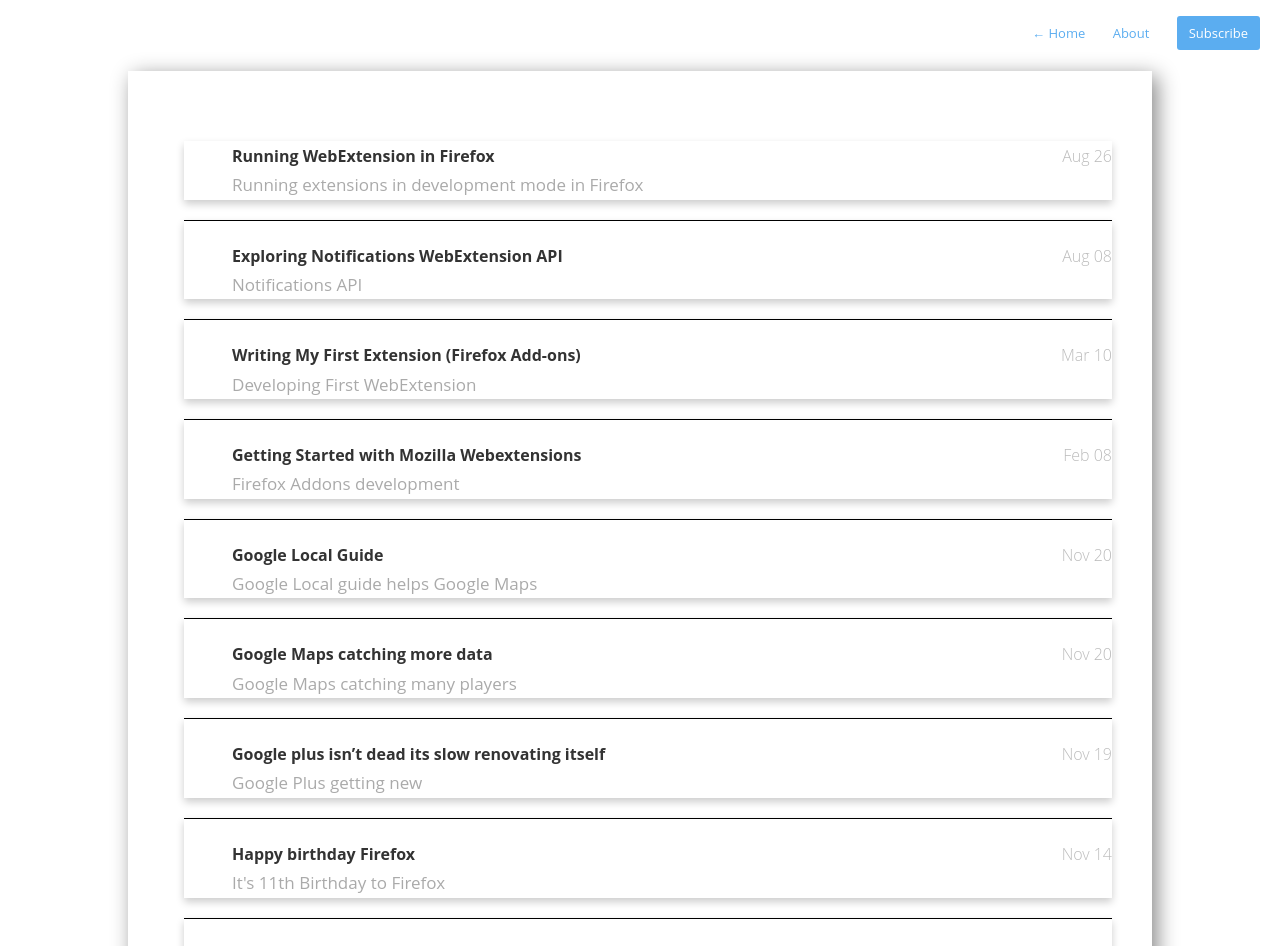
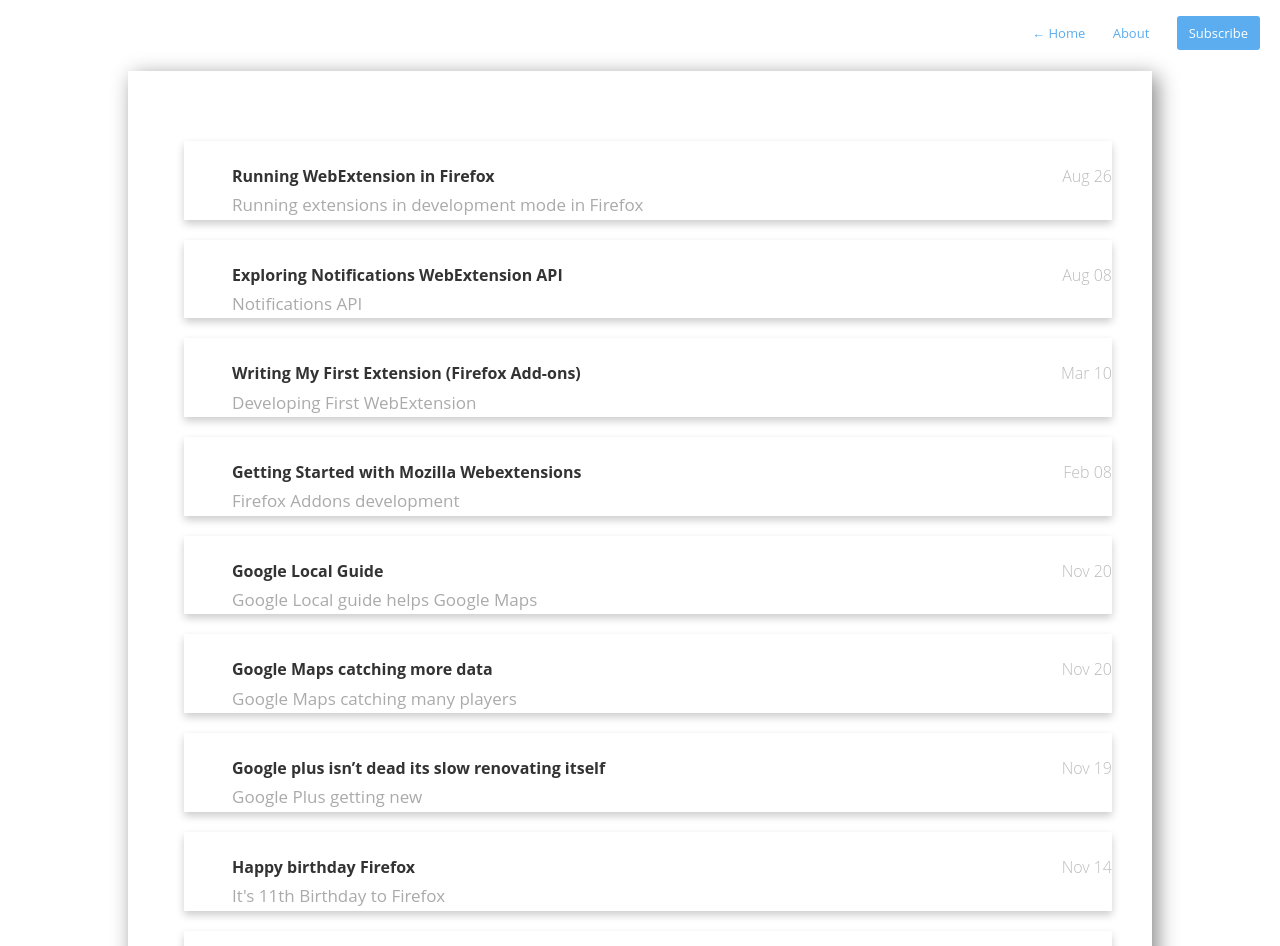
Before and after one commit to hellokarthic/iamVP7.github.io, a Jekyll site: the page built from index.html, in a window 1280 px wide. Shown: the top 946 px of the page. Built offline with Jekyll 4.4.1, drawn with Linux system fonts in a browser that asks for light colours; nearby versions of some CDN libraries; the list of posts is cut into pages by our own code.

Commit message:
Added css for list

```diff
--- a/assets/css/style.css
+++ b/assets/css/style.css
@@ -44,6 +44,10 @@
 
 /* Spacing */
 .post h1, h3, h4, h5, p, .post-body ul, #post-list li, pre {
+margin-bottom: 20px;
+}
+#post-list li {
+padding-top : 20px;
 margin-bottom: 20px;
 }
 
@@ -411,11 +415,12 @@
 
 #post-list li:last-child {
 	margin-bottom: 0;
+	margin-bottom: 20px;
+	padding-top: 20px;
 }
 
 #post-list li+li {
 	padding-top: 20px;
-	border-top: 1px solid #000;
 }
 
 #post-list a {
```
